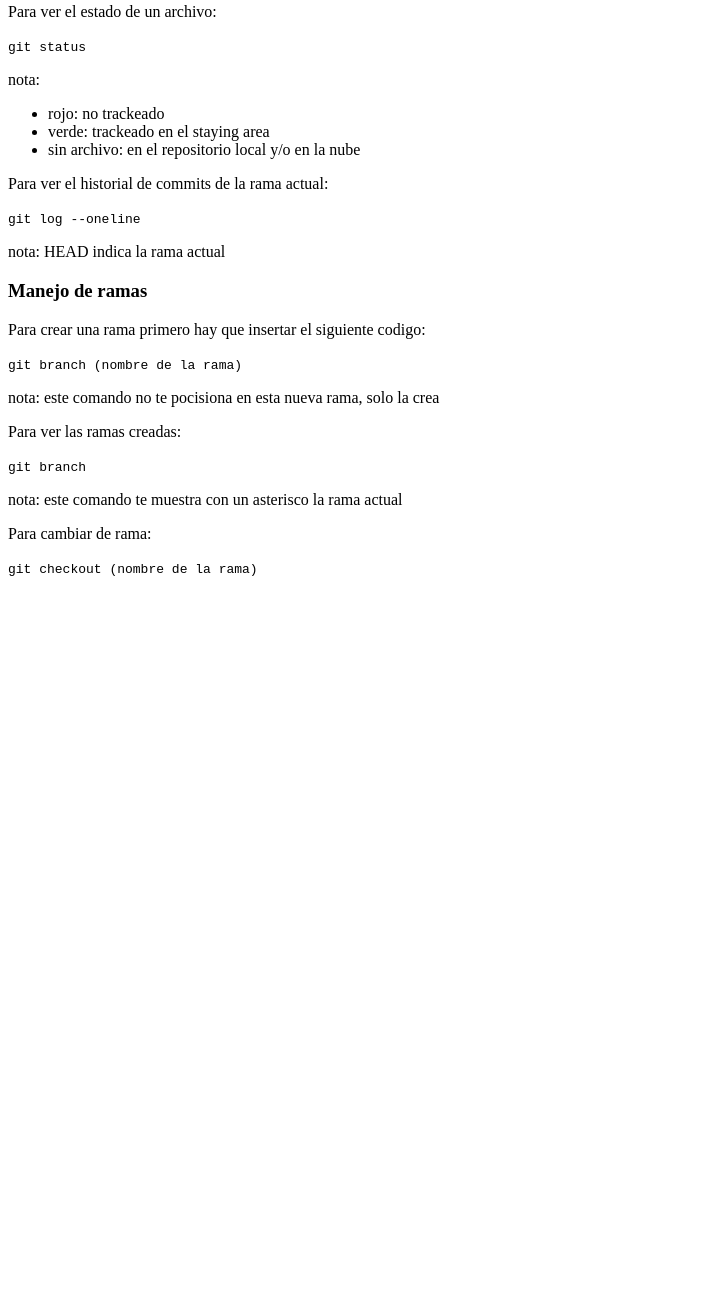
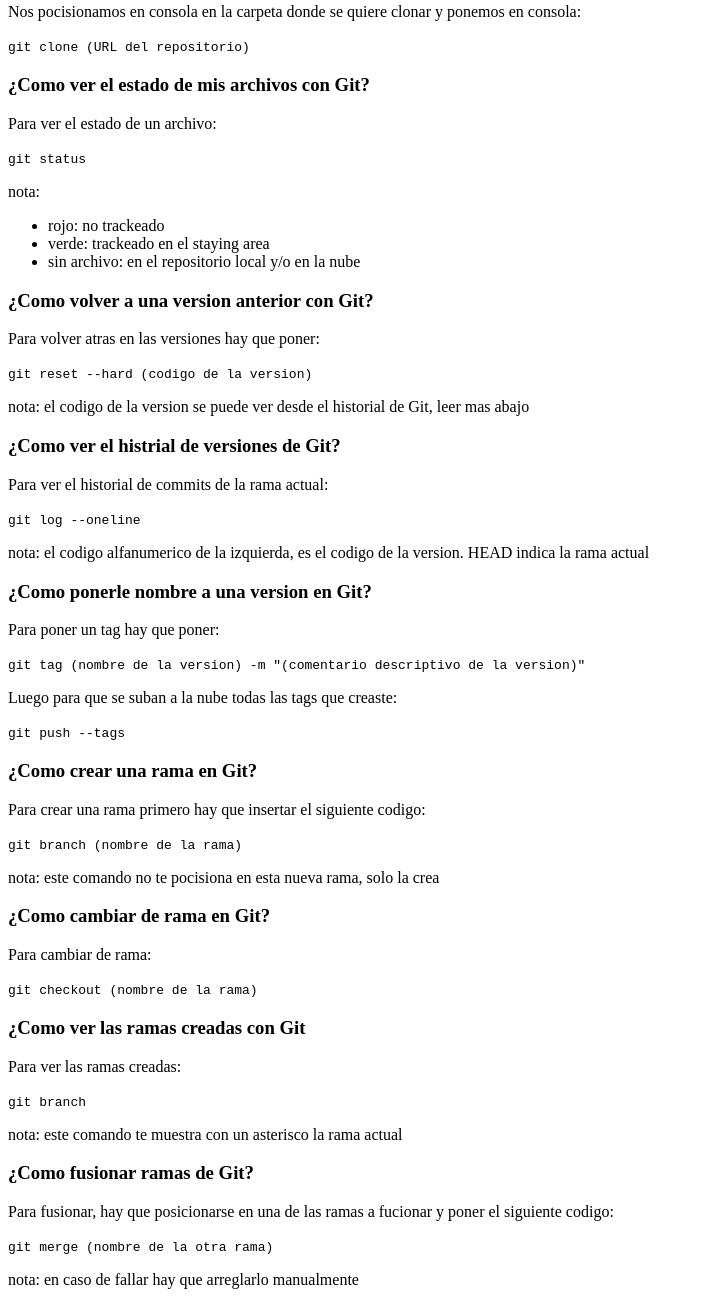
Before and after one commit to NahuelMosse/Tutorial-de-Git, a plain HTML site: page index.html in a window 1280 px wide. Shown: the part 1333-2638 px from the top of the page, without its empty margins (0-703 px from the left). Before the commit the page ends 1918 px from the top, so only its background shows below. Drawn offline with Linux system fonts and the light colour scheme.

Commit message:
a lot of text

```diff
--- a/index.html
+++ b/index.html
@@ -10,7 +10,7 @@
     <main>
         <h1>Git</h1>
         <article>
-            <h3>¿Como crear un repositorio?</h3>
+            <h3>¿Como crear un repositorio Git?</h3>
             <p>Lo primero es entrar en la consola de git en la carpeta a inicializar</p>
             <img src="img/open_git_console.png" alt="abrir consola de git">
             <p>Luego insertar en consola:</p>
@@ -25,7 +25,7 @@
             <code>git push origin master</code>
         </article>
         <article>
-            <h3>¿Como subir tu archivos o modificaciones a un repositorio?</h3>
+            <h3>¿Como subir tu archivos o modificaciones a un repositorio Git?</h3>
             <p>nota: en ningun momento tus archivos se van a mover, git los esta moviendo en su sistema interno</p>
             <p>Primero hay que pasar los archivos al staying area</p>
             <code>git add .</code>
@@ -39,7 +39,12 @@
             <p>nota: no es obligatorio hacer cada ves que haces un commit, podes hacerlo una vez al dia o cuando creas necesario guardar tus archivos en la nube</p>
         </article>
         <article>
-            <h3>Comandos de visualizacion</h3>
+            <h3>¿Como clonar un repositorio Git?</h3>
+            <p>Nos pocisionamos en consola en la carpeta donde se quiere clonar y ponemos en consola:</p>
+            <code>git clone (URL del repositorio)</code>
+        </article>
+        <article>
+            <h3>¿Como ver el estado de mis archivos con Git?</h3>
             <p>Para ver el estado de un archivo:</p>
             <code>git status</code>
             <p>nota:</p>
@@ -48,20 +53,48 @@
                 <li>verde: trackeado en el staying area</li>
                 <li>sin archivo: en el repositorio local y/o en la nube</li>
             </ul>
+        </article>
+        <article>
+            <h3>¿Como volver a una version anterior con Git?</h3>
+            <p>Para volver atras en las versiones hay que poner:</p>
+            <code>git reset --hard (codigo de la version)</code>
+            <p>nota: el codigo de la version se puede ver desde el historial de Git, leer mas abajo</p>
+        </article>
+        <article>
+            <h3>¿Como ver el histrial de versiones de Git?</h3>
             <p>Para ver el historial de commits de la rama actual:</p>
             <code>git log --oneline</code>
-            <p>nota: HEAD indica la rama actual</p>
+            <p>nota: el codigo alfanumerico de la izquierda, es el codigo de la version. HEAD indica la rama actual</p>
         </article>
         <article>
-            <h3>Manejo de ramas</h3>
+            <h3>¿Como ponerle nombre a una version en Git?</h3>
+            <p>Para poner un tag hay que poner:</p>
+            <code>git tag (nombre de la version) -m "(comentario descriptivo de la version)"</code>
+            <p>Luego para que se suban a la nube todas las tags que creaste:</p>
+            <code>git push --tags</code>
+        </article>
+        <article>
+            <h3>¿Como crear una rama en Git?</h3>
             <p>Para crear una rama primero hay que insertar el siguiente codigo:</p>
             <code>git branch (nombre de la rama)</code>
             <p>nota: este comando no te pocisiona en esta nueva rama, solo la crea</p>
+            </article>
+            <article>
+            <h3>¿Como cambiar de rama en Git?</h3>
+            <p>Para cambiar de rama:</p>
+            <code>git checkout (nombre de la rama)</code>
+        </article>
+        <article>
+            <h3>¿Como ver las ramas creadas con Git</h3>
             <p>Para ver las ramas creadas:</p>
             <code>git branch</code>
             <p>nota: este comando te muestra con un asterisco la rama actual</p>
-            <p>Para cambiar de rama:</p>
-            <code>git checkout (nombre de la rama)</code>
+        </article>
+        <article>
+            <h3>¿Como fusionar ramas de Git?</h3>
+            <p>Para fusionar, hay que posicionarse en una de las ramas a fucionar y poner el siguiente codigo:</p>
+            <code>git merge (nombre de la otra rama)</code>
+            <p>nota: en caso de fallar hay que arreglarlo manualmente</p>
         </article>
     </main>
 </body>
```
